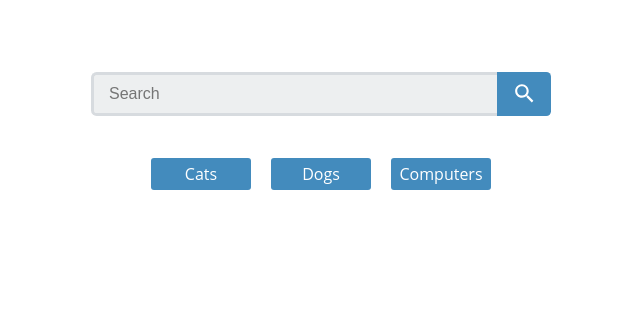
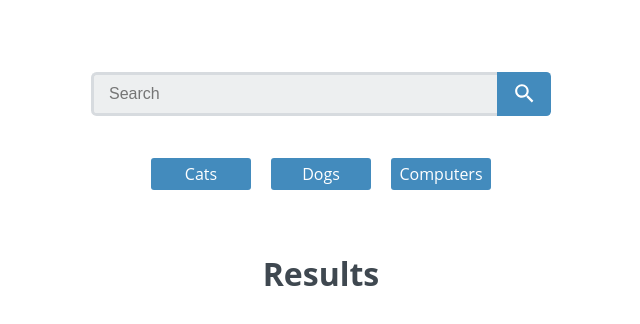
Before and after one commit to jordankittle/react-gallery, a React (Create React App) app: page / in a window 1280 px wide. Shown: the top 324 px of the page, without its empty margins (319-959 px from the left). Built offline with nearby package versions, Linux system fonts and the light colour scheme.

Commit message:
add PhotoContainer component

```diff
--- a/src/components/App.js
+++ b/src/components/App.js
@@ -1,12 +1,14 @@
 import '../css/index.css';
 import SearchForm from './SearchForm';
 import Nav from './Nav';
+import PhotoContainer from './PhotoContainer';
 
 function App() {
 	return (
 		<div className="container">
 			<SearchForm />
       <Nav />
+      <PhotoContainer />
 		</div>
 	);
 }
--- /dev/null
+++ b/src/components/PhotoContainer.js
@@ -0,0 +1,22 @@
+import { Component } from 'react';
+
+class PhotoContainer extends Component {
+
+	state = {
+
+	};
+
+	render() {
+		return(
+            <div class="photo-container">
+            <h2>Results</h2>
+            <ul>
+
+            </ul>
+          </div>
+		);
+	}
+
+}
+
+export default PhotoContainer;
```
